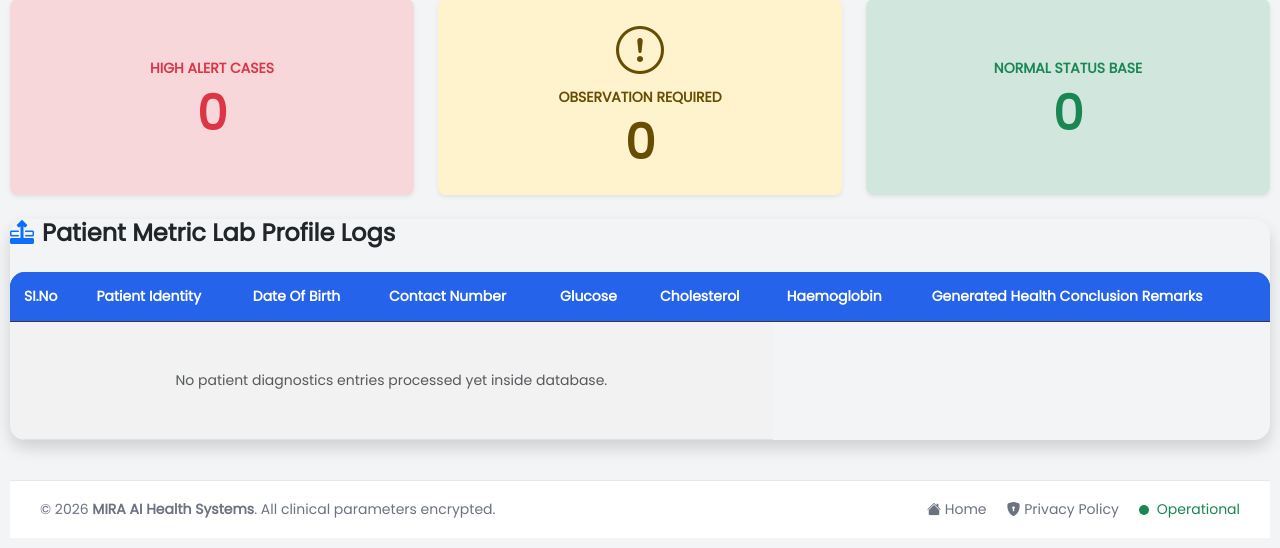
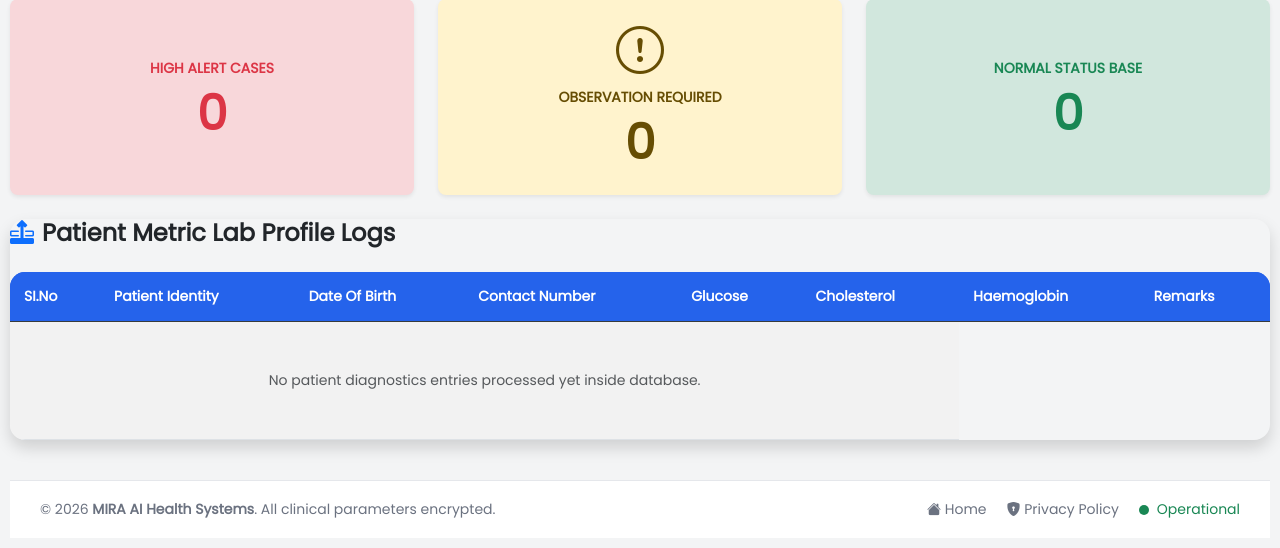
Before and after one commit to mahalakshmi-dotcom/AI-health-prediction-app, a Flask app: page /reports in a window 1280 px wide. Shown: the part 302-850 px from the top of the page. Run offline with Flask 3, Linux system fonts and the light colour scheme; data that the repository does not hold is empty.

Commit message:
Update reports.html

```diff
--- a/templates/reports.html
+++ b/templates/reports.html
@@ -69,7 +69,7 @@
                             <th>Glucose</th>
                             <th>Cholesterol</th>
                             <th>Haemoglobin</th>
-                            <th>Generated Health Conclusion Remarks</th>
+                            <th>Remarks</th>
                         </tr>
                     </thead>
                     <tbody>
```
